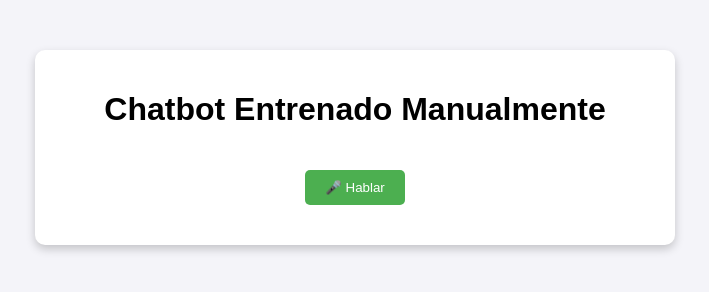
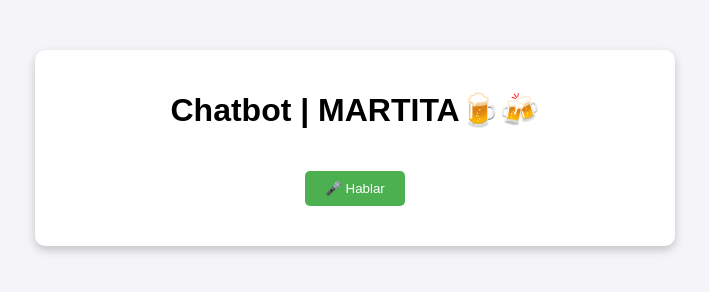
Before and after one commit to JostinBajana345/ia-exam, a plain HTML site: page index.html in a window 1280 px wide. Shown: the whole page, without its empty margins (285-994 px from the left). Drawn offline with Linux system fonts and the light colour scheme.

Commit message:
GHNFF
GHFGF

```diff
--- a/index.html
+++ b/index.html
@@ -46,7 +46,7 @@
   </head>
   <body>
     <div class="chat-container">
-      <h1>Chatbot Entrenado Manualmente</h1>
+      <h1>Chatbot | MARTITA🍺🍻</h1>
       <div id="chat-messages"></div>
       <button id="start-btn">🎤 Hablar</button>
     </div>
```
